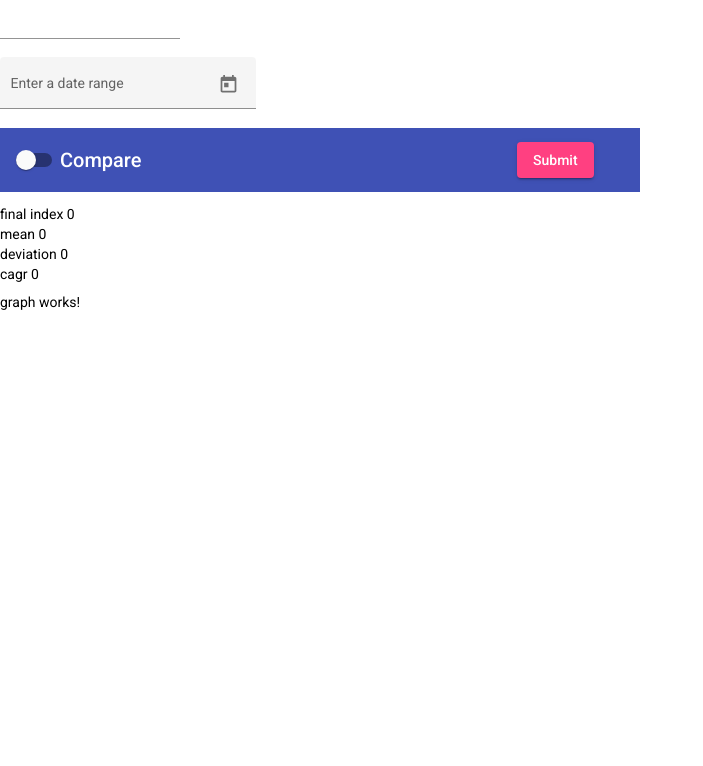
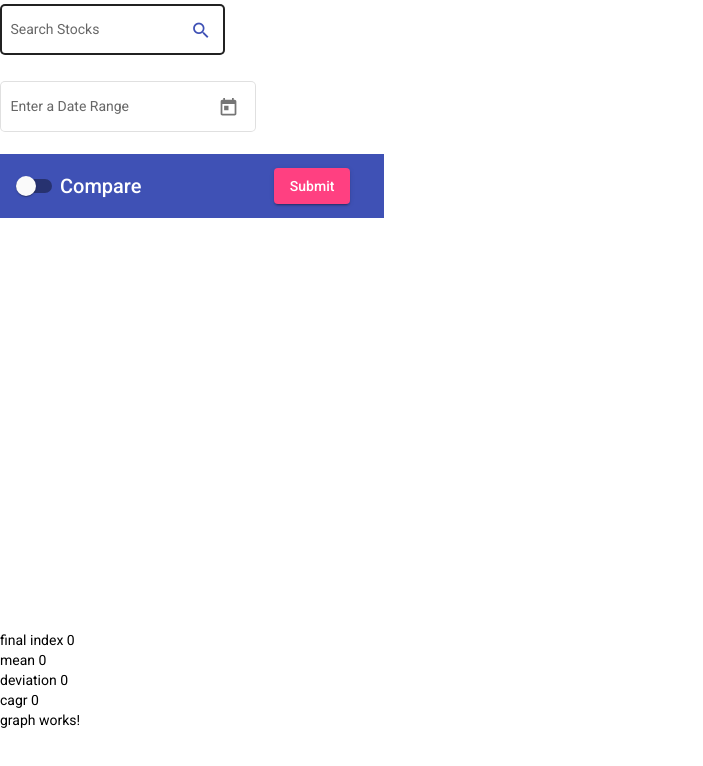
Before and after one commit to Donbasilpeter/portfolio-frontend, an Angular app: page / in a window 1280 px wide. Shown: the top 766 px of the page, without its empty margins (0-703 px from the left). Built offline with nearby package versions, Linux system fonts and the light colour scheme.

Commit message:
css half way through

```diff
--- a/src/app/components/date-range/date-range.component.html
+++ b/src/app/components/date-range/date-range.component.html
@@ -11,8 +11,8 @@
     <mat-error *ngIf="range.controls.end.hasError('matEndDateInvalid')">Invalid end date</mat-error>
 </mat-form-field> -->
 
-<mat-form-field appearance="fill">
-    <mat-label>Enter a date range</mat-label>
+<mat-form-field appearance="outline">
+    <mat-label>Enter a Date Range</mat-label>
     <mat-date-range-input [rangePicker]="picker" >
       <input #from matStartDate placeholder="Start date"  (change) ="fromChanges(from.value)">
       <input #to matEndDate placeholder="End date" (dateChange) ="toChanges(from.value,to.value)">
--- a/src/app/components/portfolio/portfolio.component.html
+++ b/src/app/components/portfolio/portfolio.component.html
@@ -1,4 +1,4 @@
-<div class="listitem">
+<!-- <div class="listitem">
     <div class="list">
         <mat-selection-list [multiple]="false">
 
@@ -39,4 +39,37 @@
 
 </div>
 
+</div> -->
+
+<div class="listitem">
+    <div class="list" *ngFor="let stocks of stockdata.portfoliostocks;let Index" >
+        <div class="divider">
+            <div class="details">
+                {{stocks["name"]}} {{stocks["response"] == "FALSE" ? "0":stocks["pricedata"].length}} {{stockdata.quantity[Index]}} {{stocks["response"] == "FALSE" ? "(no data available)":""}}
+                </div>
+                <div class="input">
+                    <mat-form-field appearance="outline" floatLabel="always"  >
+                        <mat-label>Percentage</mat-label>
+                        <input matInput type="number" max = "100" min = "0" class="example-right-align" placeholder="0" #inputnum  [value]="stockdata.quantity[Index]"  (change) = "quantityUpdate(Index,inputnum.value)" >
+
+                        <span matSuffix>%</span>
+                      </mat-form-field>
+                </div>
+                <div class="button">
+                    <button mat-mini-fab color="primary" aria-label="Example icon button with a delete icon"(click) ="remove(Index)">
+                        <mat-icon>delete</mat-icon>
+                      </button>
+                </div>
+        </div>
+        <mat-divider></mat-divider>
+
+
+
+
+
+
+
+
+
+    </div>
 </div>
--- a/src/app/components/portfolio/portfolio.component.scss
+++ b/src/app/components/portfolio/portfolio.component.scss
@@ -1,16 +1,30 @@
+.listitem{
+  height:50%;
+  width: 30%;
+  overflow: auto;
+  .list{
+.divider{
+  display: grid;
+    grid-template-columns: 2fr 2fr 1.5fr;
+    width: auto;
+    .details{
+      padding-top: 40px;
 
-.listitem{
-    display: grid;
-    grid-template-columns: 1fr 1fr 1fr;
-    width:60%;
+      margin-left: auto;
+      margin-right: auto;
+    }
+    .input{
+      padding-top: 20px;
 
+    }
+    .button{
+      padding-top: 30px;
+      margin-left: auto;
+      margin-right: auto;
 
+    }
 
 }
 
-.buttons{
-  width:auto;
-  .each{
-    width: 100%;
   }
 }
--- a/src/app/components/search-stocks/search-stocks.component.html
+++ b/src/app/components/search-stocks/search-stocks.component.html
@@ -1,6 +1,9 @@
 <form>
-    <mat-form-field>
-        <input #input type="text" matInput [matAutocomplete]="auto" (keyup)="getstocks(input.value)">
+    <mat-form-field appearance="outline">
+        <mat-label>Search Stocks</mat-label>
+        <input #input type="text" matInput [matAutocomplete]="auto" (keyup)="getstocks(input.value)" placeholder="Reliance ...">
+<mat-icon matSuffix color = "primary">search</mat-icon>
+
         <mat-autocomplete #auto="matAutocomplete">
             <mat-option *ngFor="let option of options;let Index = index" [value]="option" (click) = getdata(Index)>
                 {{option}}
--- a/src/app/components/submit-bar/submit-bar.component.html
+++ b/src/app/components/submit-bar/submit-bar.component.html
@@ -2,6 +2,6 @@
     <mat-toolbar color="primary">
 
      <mat-slide-toggle [(ngModel)]="compare">Compare  </mat-slide-toggle>
-     <button class = "button"mat-raised-button color="accent" (click) ="createPortfolio()">Submit</button>
+     <button class = "button" mat-raised-button color="accent" (click) ="createPortfolio()">Submit</button>
     </mat-toolbar>
   </p>
--- a/src/app/components/submit-bar/submit-bar.component.scss
+++ b/src/app/components/submit-bar/submit-bar.component.scss
@@ -1,5 +1,5 @@
 .submitbar{
-    width :50%;
+    width: 30%;
     .button{
         margin-right: 5%;
         margin-left: auto;
--- a/src/app/pages/backtest/backtest.component.html
+++ b/src/app/pages/backtest/backtest.component.html
@@ -1,7 +1,8 @@
 <app-search-stocks></app-search-stocks>
 <app-date-range></app-date-range>
 <app-submit-bar></app-submit-bar>
+
+<app-portfolio></app-portfolio>
 <app-portfolio-details></app-portfolio-details>
 
-<app-portfolio></app-portfolio>
 <app-graph></app-graph>
--- a/src/styles.scss
+++ b/src/styles.scss
@@ -1,3 +1,23 @@
 
 html, body { height: 100%; }
 body { margin: 0; font-family: Roboto, "Helvetica Neue", sans-serif; }
+
+::-webkit-scrollbar-track
+{
+	-webkit-box-shadow: inset 0 0 6px rgba(0,0,0,0.3);
+	border-radius: 10px;
+	background-color: #F5F5F5;
+}
+
+::-webkit-scrollbar
+{
+	width: 6px;
+	background-color: #F5F5F5;
+}
+
+::-webkit-scrollbar-thumb
+{
+	border-radius: 10px;
+	-webkit-box-shadow: inset 0 0 6px rgba(0,0,0,.3);
+	background-color: rgba(156, 156, 156, 0.897);
+}
```
